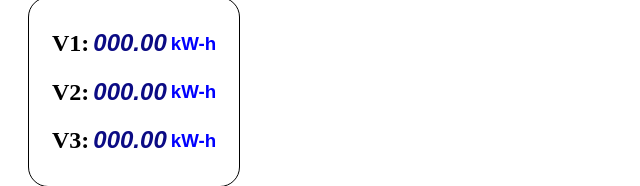
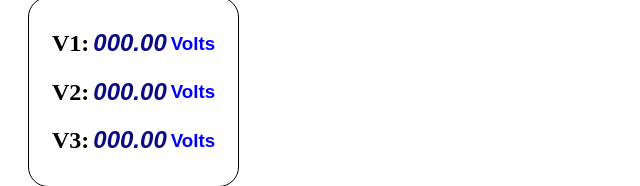
Before and after one commit to Byauris/servidorUNIFIM, a website: page public/index.html in a window 1280 px wide. Shown: the part 311-497 px from the top of the page, 0-640 px from the left. Drawn offline with nearby package versions, Linux system fonts and the light colour scheme; no server answers.

Commit message:
voltajes

```diff
--- a/public/index.html
+++ b/public/index.html
@@ -133,17 +133,17 @@
         <tr style="line-height: 0.2">
             <td><h2>V1: </h2></td>
             <td><h2 class="style_1"><div id ="Data1">000.00</div></h2></td>
-            <td><h3 class="style_2">kW-h</h3></td>
+            <td><h3 class="style_2">Volts</h3></td>
         </tr>
         <tr style="line-height: 0.2">
             <td><h2>V2: </h2></td>
             <td><h2 class="style_1"><div id ="Data2">000.00</div></h2></td>
-            <td><h3 class="style_2">kW-h</h3></td>
+            <td><h3 class="style_2">Volts</h3></td>
         </tr>
         <tr style="line-height: 0.2">
             <td><h2>V3: </h2></td>
             <td><h2 class="style_1"><div id ="Data3">000.00</div></h2></td>
-            <td><h3 class="style_2">kW-h</h3></td>
+            <td><h3 class="style_2">Volts</h3></td>
         </tr>
     </table>
 
```
